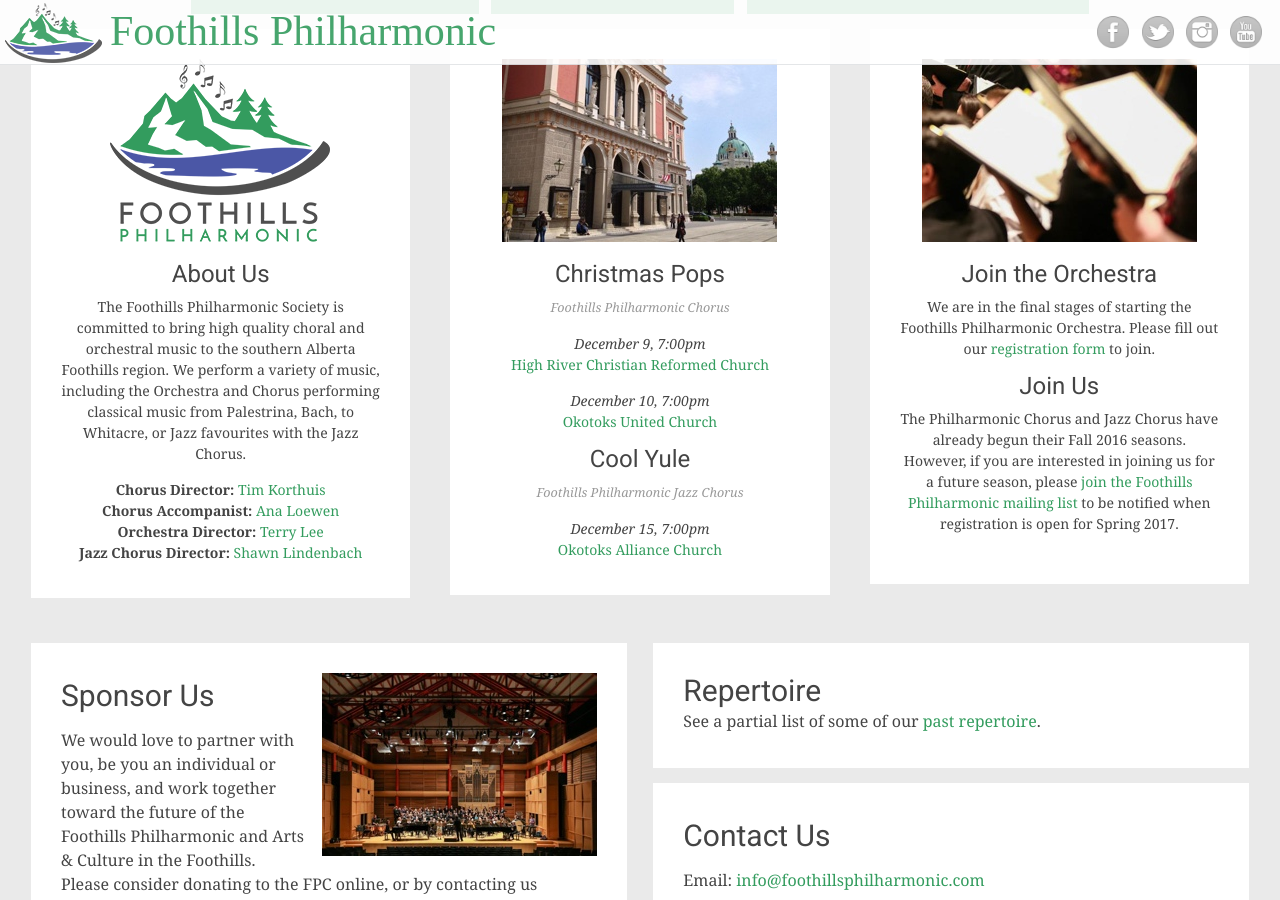
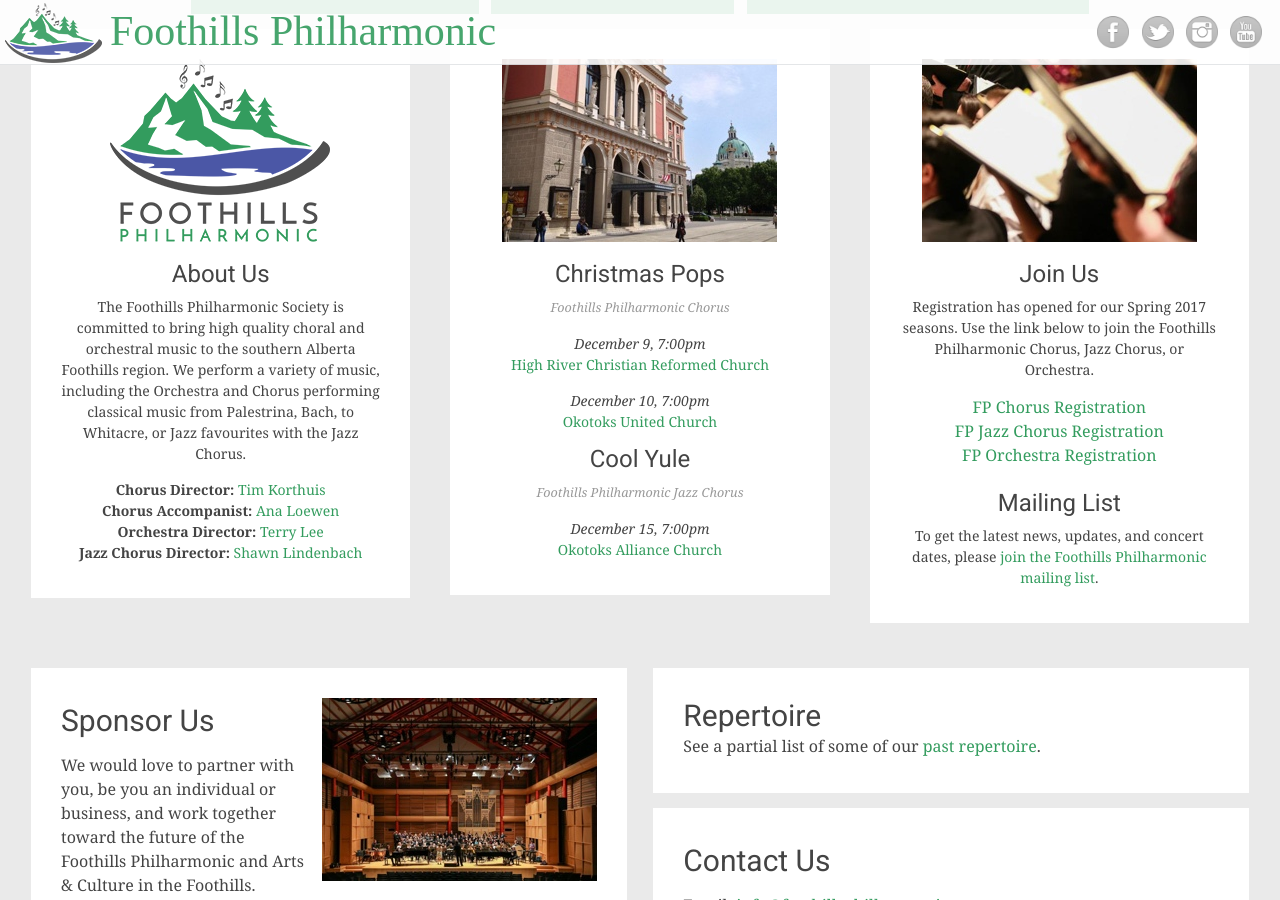
Before and after one commit to percyhanna/fps, a Jekyll site: the page built from index.html, in a window 1280 px wide and 900 px high, scrolled down 456 px. Built offline with Jekyll 4.4.1, drawn with Linux system fonts in a browser that asks for light colours; some web fonts are replaced; Markdown is read by kramdown in place of the engine named in the settings.

Commit message:
Add Spring 2017 registration links

```diff
--- a/index.html
+++ b/index.html
@@ -46,10 +46,17 @@
         <div class="tg-one-third tg-one-third-last">
           <div class="page_text_container">
             <img class="content-image" alt="Choir" src="/images/choir.jpg" width="275" height="183">
-            <h1 class="entry-title">Join the Orchestra</h1>
-            <p>We are in the final stages of starting the Foothills Philharmonic Orchestra. Please fill out our <a href="https://www.surveymonkey.com/s/W53P9ND" target="_blank">registration form</a> to join.</p>
             <h1 class="entry-title">Join Us</h1>
-            <p>The Philharmonic Chorus and Jazz Chorus have already begun their Fall 2016 seasons. However, if you are interested in joining us for a future season, please <a href="http://eepurl.com/bzn_Jf" target="_blank">join the Foothills Philharmonic mailing list</a> to be notified when registration is open for Spring 2017.</p>
+            <p>Registration has opened for our Spring 2017 seasons. Use the link below to join the Foothills Philharmonic Chorus, Jazz Chorus, or Orchestra.</p>
+            <ul>
+              <li><a href="https://www.surveymonkey.com/r/J2Y2PZK" target="_blank">FP Chorus Registration</a></li>
+              <li><a href="https://www.surveymonkey.com/r/FQZ3MRF" target="_blank">FP Jazz Chorus Registration</a></li>
+              <li><a href="https://www.surveymonkey.com/r/W53P9ND" target="_blank">FP Orchestra Registration</a></li>
+            </ul>
+            <br/>
+
+            <h1 class="entry-title">Mailing List</h1>
+            <p>To get the latest news, updates, and concert dates, please <a href="http://eepurl.com/bzn_Jf" target="_blank">join the Foothills Philharmonic mailing list</a>.</p>
           </div>
         </div>
       </div>
```
